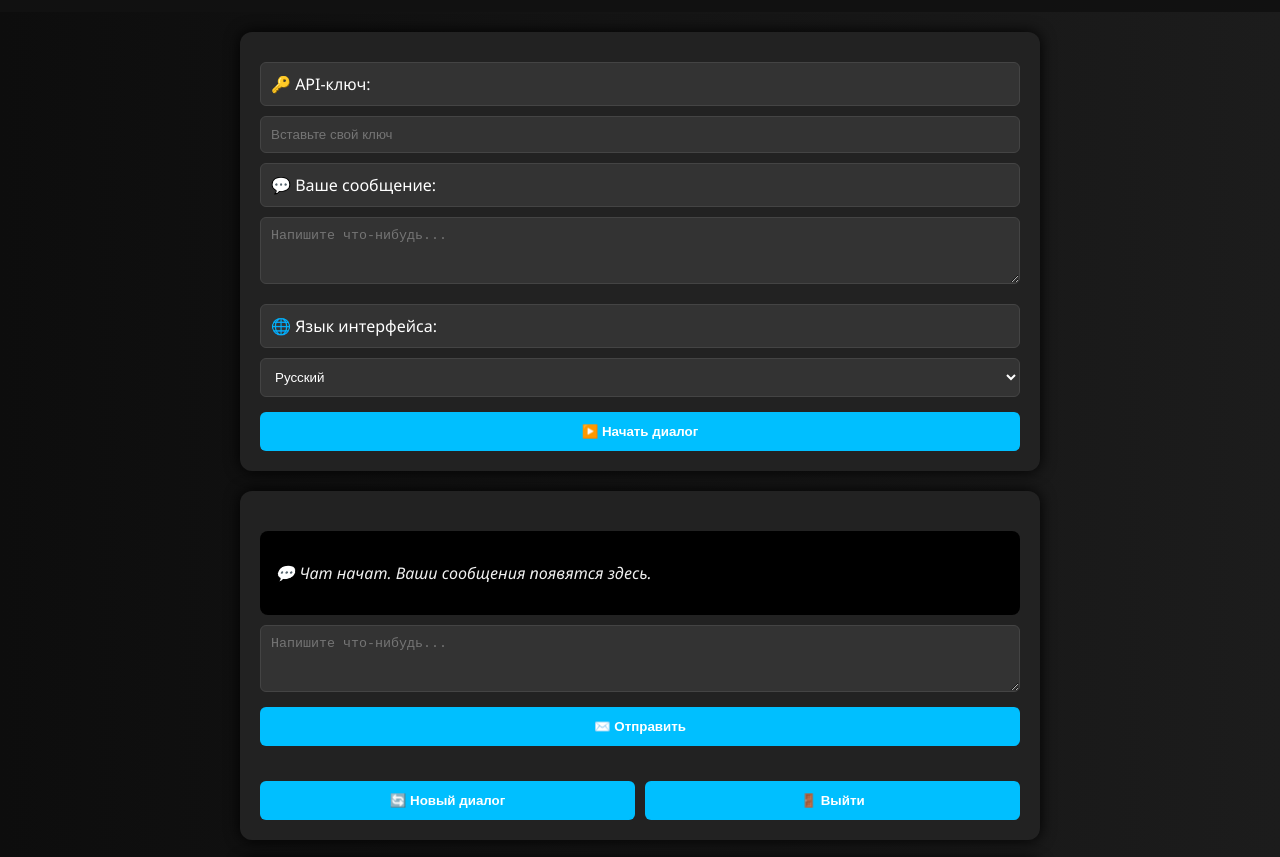
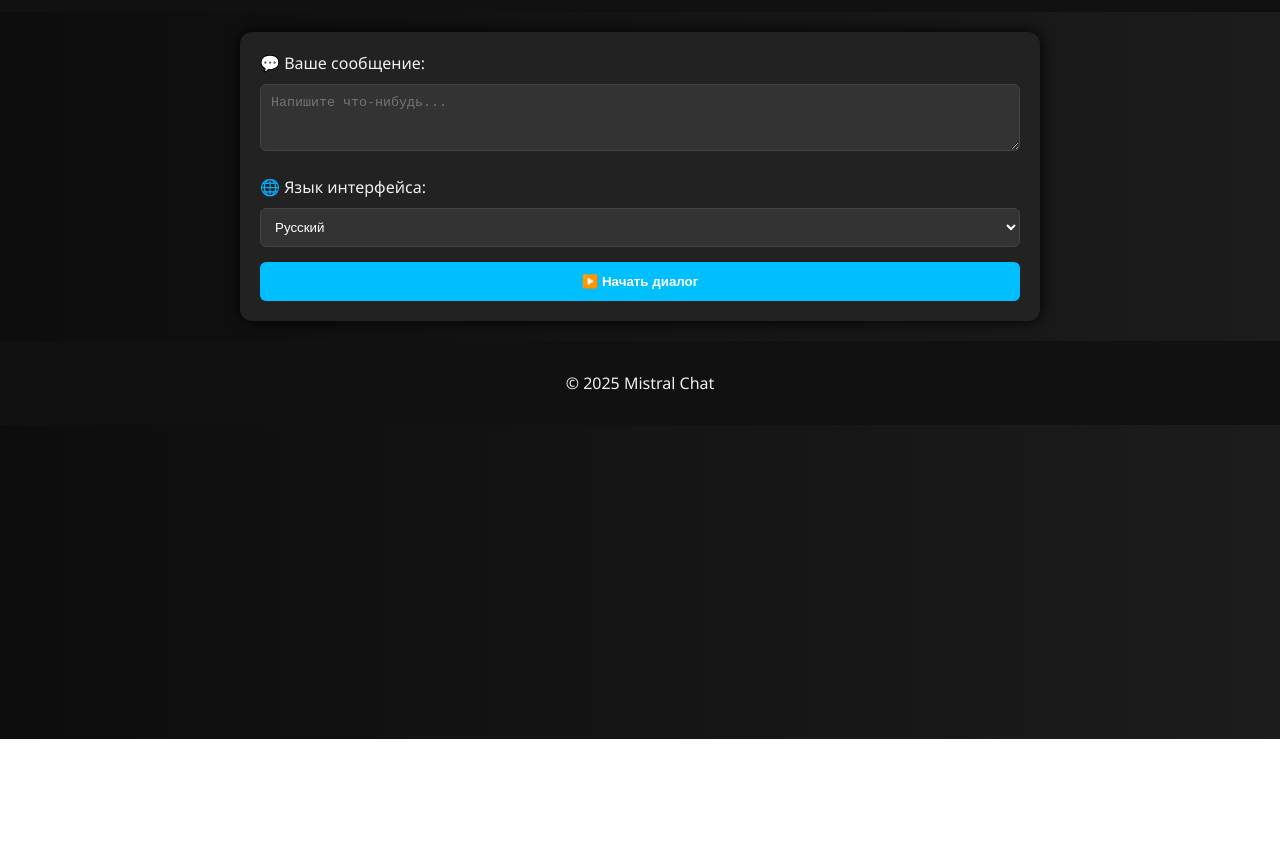
Before and after one commit to savich18423/savich18.com, a plain HTML site: page index.html in a window 1280 px wide. Shown: the part 61-918 px from the top of the page. After the commit the page ends 800 px from the top, so only its background shows below. Drawn offline with Linux system fonts and the light colour scheme.

Commit message:
Update index.html

```diff
--- a/index.html
+++ b/index.html
@@ -46,8 +46,7 @@
     .user { color: #0f0; }
     .bot { color: #0af; margin-bottom: 10px; }
 
-    label, select, textarea, input {
-      display: block;
+    textarea, select {
       width: 100%;
       margin-top: 10px;
       background: #333;
@@ -81,6 +80,10 @@
       margin-top: 20px;
     }
 
+    .hidden {
+      display: none;
+    }
+
     .language-select {
       margin-top: 20px;
     }
@@ -104,9 +107,6 @@
   </div>
 
   <div class="container" id="mainPage">
-    <label id="labelApiKey">🔑 API-ключ:</label>
-    <input type="password" id="apiKey" placeholder="Вставьте свой ключ">
-
     <label id="labelMessage">💬 Ваше сообщение:</label>
     <textarea id="userInput" rows="3" placeholder="Напишите что-нибудь..."></textarea>
 
@@ -136,105 +136,115 @@
     </div>
   </div>
 
-  <div class="container hidden" id="confirmExitBox">
+  <div class="container hidden" id="confirmExitPage">
     <div class="confirmation">
-      <p id="exitConfirmText">Вы уверены, что хотите выйти из диалога?</p>
-      <button onclick="exitChat()">Да</button>
-      <button onclick="cancelExit()">Нет</button>
+      <p id="confirmText">Вы уверены, что хотите выйти?</p>
+      <button onclick="exitToMain()">✅ Да</button>
+      <button onclick="cancelExit()">❌ Нет</button>
     </div>
   </div>
 
   <div class="footer">
-    <p>&copy; 2025 Mistral Chat UI</p>
+    <p>&copy; 2025 Mistral Chat</p>
   </div>
 
   <script>
-    const translations = {
+    const API_KEY = "XY5HurrCbil8xtO95LLdpuk9YQ54LBJV";
+
+    const langText = {
       ru: {
         title: "💬 Чат с Mistral",
-        labelApiKey: "🔑 API-ключ:",
         labelMessage: "💬 Ваше сообщение:",
         labelLanguage: "🌐 Язык интерфейса:",
-        exitConfirmText: "Вы уверены, что хотите выйти из диалога?",
-        placeholderInput: "Напишите что-нибудь...",
+        start: "▶️ Начать диалог",
         send: "✉️ Отправить",
-        start: "▶️ Начать диалог",
         newDialog: "🔄 Новый диалог",
         exit: "🚪 Выйти",
-        thinking: "🤖 Бот думает..."
+        confirm: "Вы уверены, что хотите выйти?",
       },
       en: {
         title: "💬 Chat with Mistral",
-        labelApiKey: "🔑 API Key:",
-        labelMessage: "💬 Your Message:",
-        labelLanguage: "🌐 Interface Language:",
-        exitConfirmText: "Are you sure you want to exit the dialog?",
-        placeholderInput: "Write something...",
+        labelMessage: "💬 Your message:",
+        labelLanguage: "🌐 Interface language:",
+        start: "▶️ Start chat",
         send: "✉️ Send",
-        start: "▶️ Start Chat",
-        newDialog: "🔄 New Dialog",
+        newDialog: "🔄 New dialog",
         exit: "🚪 Exit",
-        thinking: "🤖 Bot is thinking..."
+        confirm: "Are you sure you want to exit?",
       },
       es: {
         title: "💬 Chat con Mistral",
-        labelApiKey: "🔑 Clave API:",
         labelMessage: "💬 Tu mensaje:",
-        labelLanguage: "🌐 Idioma de interfaz:",
-        exitConfirmText: "¿Seguro que quieres salir del diálogo?",
-        placeholderInput: "Escribe algo...",
+        labelLanguage: "🌐 Idioma de la interfaz:",
+        start: "▶️ Iniciar chat",
         send: "✉️ Enviar",
-        start: "▶️ Iniciar Chat",
         newDialog: "🔄 Nuevo diálogo",
         exit: "🚪 Salir",
-        thinking: "🤖 El bot está pensando..."
+        confirm: "¿Estás seguro de que quieres salir?",
       }
     };
 
     function changeLanguage() {
-      const lang = document.getElementById('languageSelect').value;
-      const t = translations[lang];
-      document.getElementById('title').textContent = t.title;
-      document.getElementById('labelApiKey').textContent = t.labelApiKey;
-      document.getElementById('labelMessage').textContent = t.labelMessage;
-      document.getElementById('labelLanguage').textContent = t.labelLanguage;
-      document.getElementById('exitConfirmText').textContent = t.exitConfirmText;
-      document.getElementById('userInput').placeholder = t.placeholderInput;
-      document.getElementById('chatInput').placeholder = t.placeholderInput;
-      document.querySelector('button[onclick=\"startChat()\"]').textContent = t.start;
-      document.querySelector('button[onclick=\"sendMessage()\"]').textContent = t.send;
-      document.querySelector('button[onclick=\"newDialog()\"]').textContent = t.newDialog;
-      document.querySelector('button[onclick=\"confirmExit()\"]').textContent = t.exit;
+      const lang = document.getElementById("languageSelect").value;
+      document.getElementById("title").textContent = langText[lang].title;
+      document.getElementById("labelMessage").textContent = langText[lang].labelMessage;
+      document.getElementById("labelLanguage").textContent = langText[lang].labelLanguage;
+      document.querySelector("#mainPage button").textContent = langText[lang].start;
+      document.querySelector("#chatPage button").textContent = langText[lang].send;
+      document.querySelectorAll(".controls button")[0].textContent = langText[lang].newDialog;
+      document.querySelectorAll(".controls button")[1].textContent = langText[lang].exit;
+      document.getElementById("confirmText").textContent = langText[lang].confirm;
     }
 
     function startChat() {
-      const key = document.getElementById('apiKey').value.trim();
-      const input = document.getElementById('userInput').value.trim();
-      if (!key || !input) return alert("Заполните все поля");
-      window.apiKey = key;
+      document.getElementById("mainPage").classList.add("hidden");
+      document.getElementById("chatPage").classList.remove("hidden");
 
-      document.getElementById('mainPage').classList.add('hidden');
-      document.getElementById('chatPage').classList.remove('hidden');
-
-      document.getElementById('chatBox').innerHTML = `<p>👤 <span class="user">${input}</span></p>`;
-      sendMessage(input);
+      const firstMsg = document.getElementById("userInput").value.trim();
+      if (firstMsg) {
+        document.getElementById("chatInput").value = firstMsg;
+        sendMessage();
+      }
     }
 
-    async function sendMessage(initialMsg = null) {
-      const chatInput = document.getElementById('chatInput');
-      const message = initialMsg || chatInput.value.trim();
+    function newDialog() {
+      document.getElementById("chatBox").innerHTML = "<p><i>💬 Новый диалог начат.</i></p>";
+    }
+
+    function confirmExit() {
+      document.getElementById("chatPage").classList.add("hidden");
+      document.getElementById("confirmExitPage").classList.remove("hidden");
+    }
+
+    function cancelExit() {
+      document.getElementById("confirmExitPage").classList.add("hidden");
+      document.getElementById("chatPage").classList.remove("hidden");
+    }
+
+    function exitToMain() {
+      document.getElementById("confirmExitPage").classList.add("hidden");
+      document.getElementById("mainPage").classList.remove("hidden");
+      document.getElementById("chatBox").innerHTML = "";
+      document.getElementById("userInput").value = "";
+    }
+
+    async function sendMessage() {
+      const chatBox = document.getElementById("chatBox");
+      const input = document.getElementById("chatInput");
+      const message = input.value.trim();
       if (!message) return;
 
-      const chatBox = document.getElementById('chatBox');
-      chatBox.innerHTML += `<p>👤 <span class="user">${message}</span></p>`;
-      chatBox.innerHTML += `<p><i>${translations[getLang()].thinking}</i></p>`;
+      chatBox.innerHTML += `<div class="user">👤 ${message}</div>`;
+      chatBox.innerHTML += `<div class="bot">🤖 ... бот думает ...</div>`;
       chatBox.scrollTop = chatBox.scrollHeight;
+
+      input.value = "";
 
       try {
         const response = await fetch("https://api.mistral.ai/v1/chat/completions", {
           method: "POST",
           headers: {
-            "Authorization": `Bearer ${window.apiKey}`,
+            "Authorization": `Bearer ${API_KEY}`,
             "Content-Type": "application/json"
           },
           body: JSON.stringify({
@@ -245,41 +255,22 @@
         });
 
         const data = await response.json();
-        const reply = data?.choices?.[0]?.message?.content || "⚠️ Нет ответа.";
-        chatBox.innerHTML = chatBox.innerHTML.replace(`<p><i>${translations[getLang()].thinking}</i></p>`, '');
-        chatBox.innerHTML += `<p>🤖 <span class="bot">${reply}</span></p>`;
+        document.querySelectorAll(".bot").slice(-1)[0].remove();
+
+        if (data.choices && data.choices.length > 0) {
+          const reply = data.choices[0].message.content;
+          chatBox.innerHTML += `<div class="bot">🤖 ${reply}</div>`;
+        } else {
+          chatBox.innerHTML += `<div class="bot">❌ Ошибка: ${JSON.stringify(data)}</div>`;
+        }
+
         chatBox.scrollTop = chatBox.scrollHeight;
-        chatInput.value = '';
       } catch (err) {
-        chatBox.innerHTML += `<p><span class="bot">Ошибка: ${err.message}</span></p>`;
+        document.querySelectorAll(".bot").slice(-1)[0].remove();
+        chatBox.innerHTML += `<div class="bot">❌ Ошибка запроса: ${err.message}</div>`;
+        chatBox.scrollTop = chatBox.scrollHeight;
       }
     }
-
-    function newDialog() {
-      document.getElementById('chatInput').value = '';
-      document.getElementById('chatBox').innerHTML = '<p><i>💬 Новый диалог начат.</i></p>';
-    }
-
-    function confirmExit() {
-      document.getElementById('chatPage').classList.add('hidden');
-      document.getElementById('confirmExitBox').classList.remove('hidden');
-    }
-
-    function cancelExit() {
-      document.getElementById('confirmExitBox').classList.add('hidden');
-      document.getElementById('chatPage').classList.remove('hidden');
-    }
-
-    function exitChat() {
-      document.getElementById('confirmExitBox').classList.add('hidden');
-      document.getElementById('mainPage').classList.remove('hidden');
-    }
-
-    function getLang() {
-      return document.getElementById('languageSelect').value;
-    }
-
-    window.onload = () => changeLanguage();
   </script>
 </body>
 </html>
```
